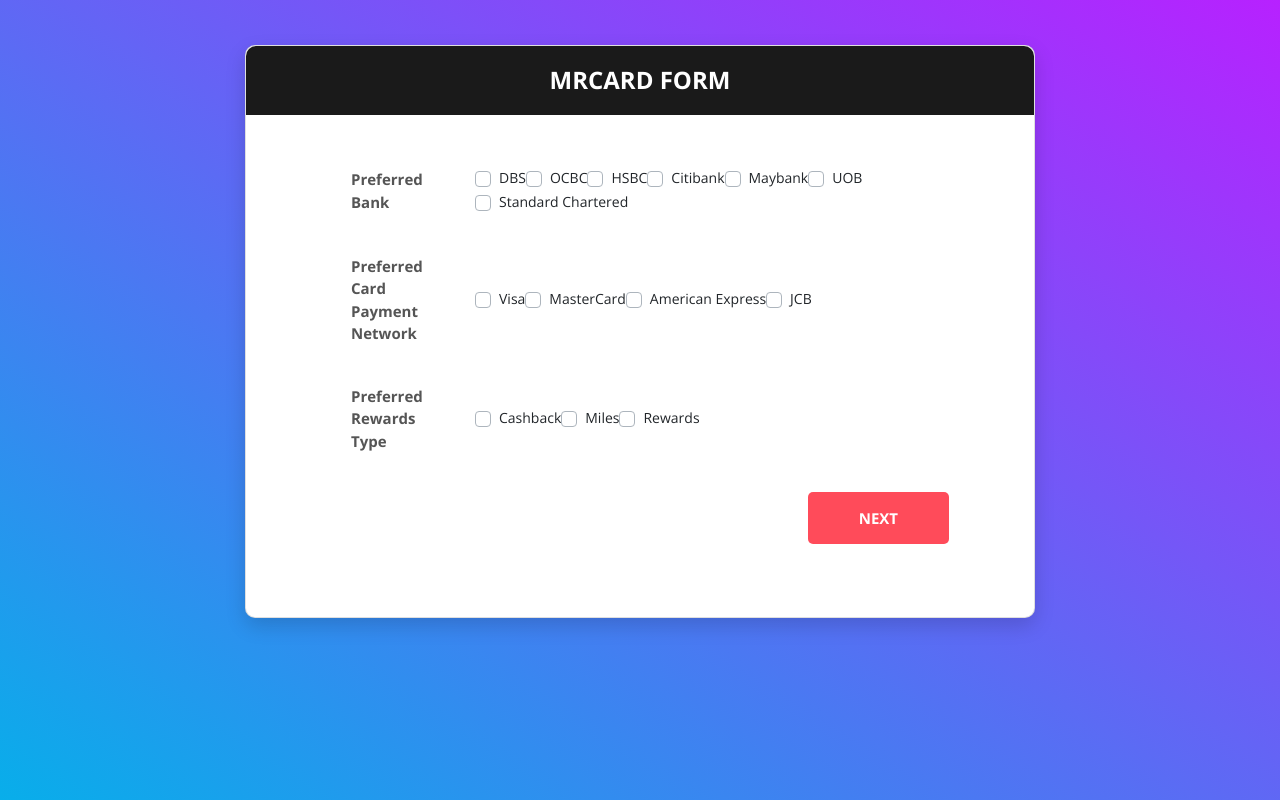
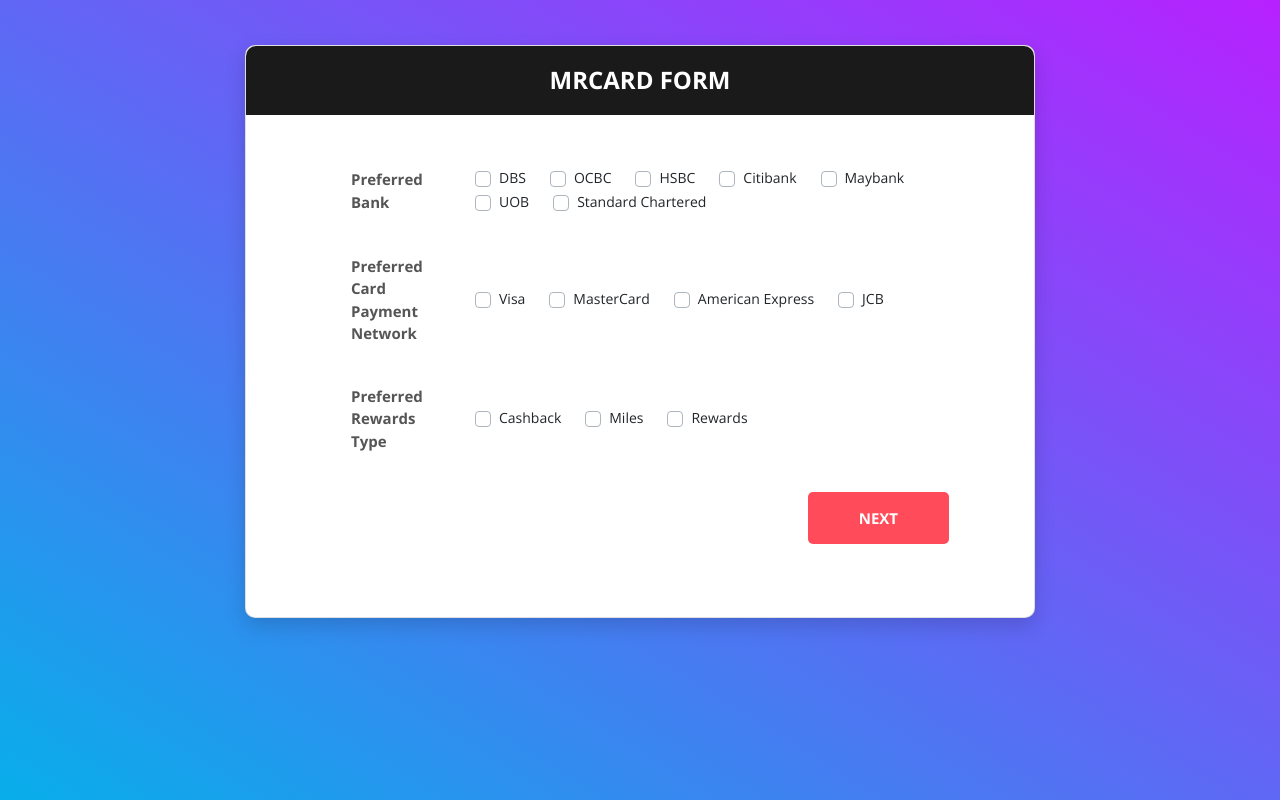
Before and after one commit to davidygp/IRS-MR-2019-01-19-IS1PT-GRP-MRCard, a Django app: template Recommender/templates/Recommender/preferences.html in a window 1280 px wide. Run offline with Django 3.2, Linux system fonts and the light colour scheme; the template is opened without the code that fills it, so the values that code supplies are empty; some libraries are stand-ins or nearby versions.

Commit message:
spacing update for checkbox labels

```diff
--- a/Recommender/templates/Recommender/preferences.html
+++ b/Recommender/templates/Recommender/preferences.html
@@ -7,31 +7,31 @@
       <div class="name">Preferred Bank</div>
         <div class="value">
             <div class="my-input-group custom-control custom-checkbox">
-                <div class="custom-control custom-checkbox">
+                <div class="custom-control custom-checkbox mr-4">
                   <input class="custom-control-input" id="dbs" type="checkbox" name="preferred_bank" value="dbs">
                   <label class="custom-control-label" for="dbs">DBS</label>
                 </div>
-                <div class="custom-control custom-checkbox">
+                <div class="custom-control custom-checkbox mr-4">
                   <input class="custom-control-input" id="ocbc" type="checkbox" name="preferred_bank" value="ocbc">
                   <label class="custom-control-label" for="ocbc">OCBC</label>
                 </div>
-                <div class="custom-control custom-checkbox">
+                <div class="custom-control custom-checkbox mr-4">
                   <input class="custom-control-input" id="hsbc" type="checkbox" name="preferred_bank" value="hsbc">
                   <label class="custom-control-label" for="hsbc">HSBC</label>
                 </div>
-                <div class="custom-control custom-checkbox">
+                <div class="custom-control custom-checkbox mr-4">
                   <input class="custom-control-input" id="citibank" type="checkbox" name="preferred_bank" value="citibank">
                   <label class="custom-control-label" for="citibank">Citibank</label>
                 </div>
-                <div class="custom-control custom-checkbox">
+                <div class="custom-control custom-checkbox mr-4">
                   <input class="custom-control-input" id="maybank" type="checkbox" name="preferred_bank" value="maybank">
                   <label class="custom-control-label" for="maybank">Maybank</label>
                 </div>
-                <div class="custom-control custom-checkbox">
+                <div class="custom-control custom-checkbox mr-4">
                   <input class="custom-control-input" id="uob" type="checkbox" name="preferred_bank" value="uob">
                   <label class="custom-control-label" for="uob">UOB</label>
                 </div>
-                <div class="custom-control custom-checkbox">
+                <div class="custom-control custom-checkbox mr-4">
                   <input class="custom-control-input" id="standard chartered" type="checkbox" name="preferred_bank" value="standard chartered">
                   <label class="custom-control-label" for="standard chartered">Standard Chartered</label>
                 </div>
@@ -44,19 +44,19 @@
       <div class="name">Preferred Card Payment Network</div>
         <div class="value">
             <div class="my-input-group custom-control custom-checkbox">
-                <div class="custom-control custom-checkbox" name="preferred_card_type">
+                <div class="custom-control custom-checkbox mr-4" name="preferred_card_type">
                   <input class="custom-control-input" id="visa" type="checkbox" name="preferred_card_type" value="visa">
                   <label class="custom-control-label" for="visa">Visa</label>
                 </div>
-                <div class="custom-control custom-checkbox" name="preferred_card_type">
+                <div class="custom-control custom-checkbox mr-4" name="preferred_card_type">
                   <input class="custom-control-input" id="mastercard" type="checkbox" name="preferred_card_type" value="mastercard">
                   <label class="custom-control-label" for="mastercard">MasterCard</label>
                 </div>
-                <div class="custom-control custom-checkbox" name="preferred_card_type">
+                <div class="custom-control custom-checkbox mr-4" name="preferred_card_type">
                   <input class="custom-control-input" id="american express" type="checkbox" name="preferred_card_type" value="american express">
                   <label class="custom-control-label" for="american express">American Express</label>
                 </div>
-                <div class="custom-control custom-checkbox" name="preferred_card_type">
+                <div class="custom-control custom-checkbox mr-4" name="preferred_card_type">
                   <input class="custom-control-input" id="jcb" type="checkbox" name="preferred_card_type" value="jcb">
                   <label class="custom-control-label" for="jcb">JCB</label>
                 </div>
@@ -69,15 +69,15 @@
       <div class="name">Preferred Rewards Type</div>
         <div class="value">
             <div class="my-input-group custom-control custom-checkbox">
-                  <div class="custom-control custom-checkbox" name="preferred_rewards_type">
+                  <div class="custom-control custom-checkbox mr-4" name="preferred_rewards_type">
                     <input class="custom-control-input" id="cashback" type="checkbox" name="preferred_rewards_type" value="cashback">
                     <label class="custom-control-label" for="cashback">Cashback</label>
                   </div>
-                  <div class="custom-control custom-checkbox" name="preferred_rewards_type">
+                  <div class="custom-control custom-checkbox mr-4" name="preferred_rewards_type">
                     <input class="custom-control-input" id="miles" type="checkbox" name="preferred_rewards_type" value="miles">
                     <label class="custom-control-label" for="miles">Miles</label>
                   </div>
-                  <div class="custom-control custom-checkbox" name="preferred_rewards_type">
+                  <div class="custom-control custom-checkbox mr-4" name="preferred_rewards_type">
                     <input class="custom-control-input" id="rewards" type="checkbox" name="preferred_rewards_type" value="points">
                     <label class="custom-control-label" for="rewards">Rewards</label>
                   </div>
```
Also changed, not shown: db.sqlite3.
